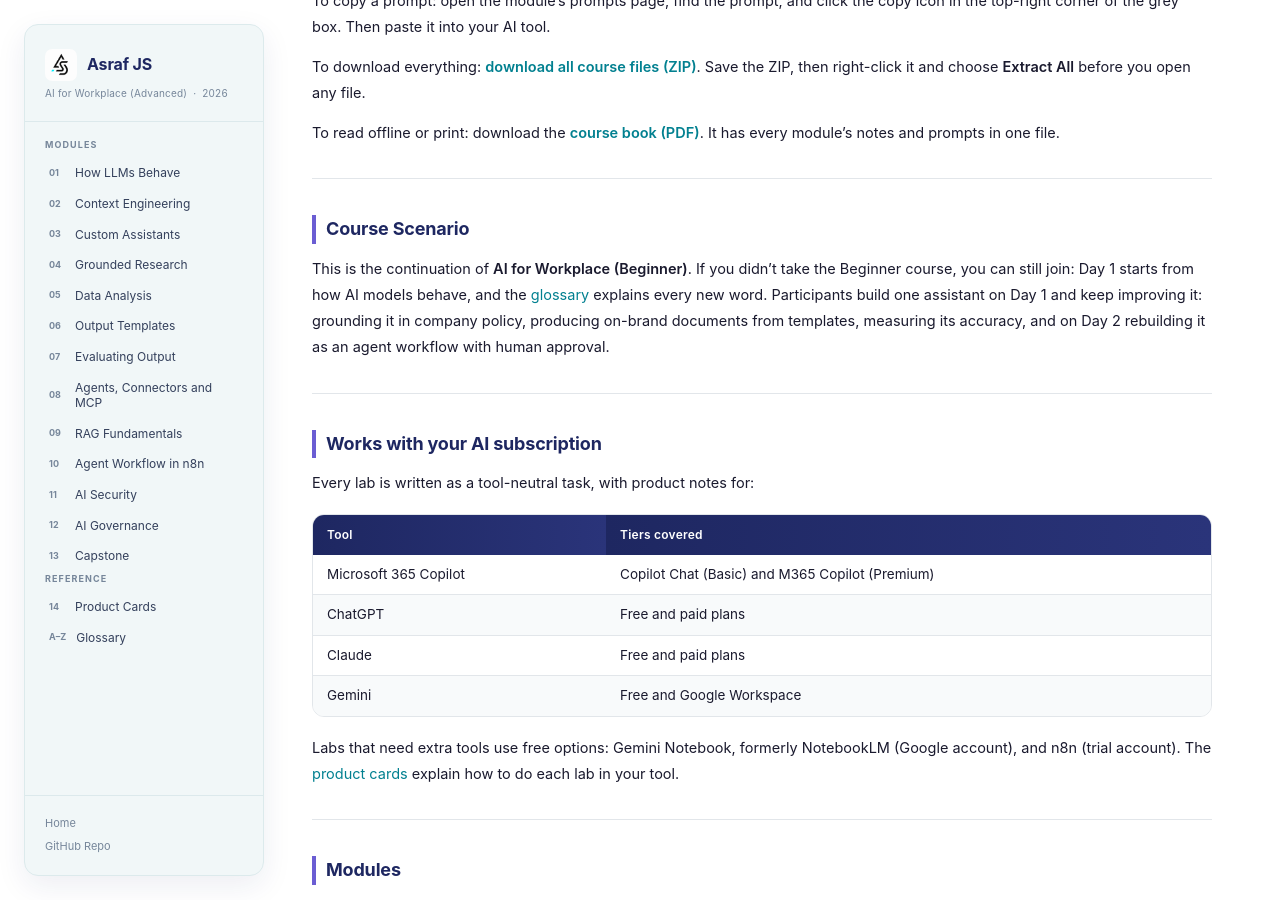
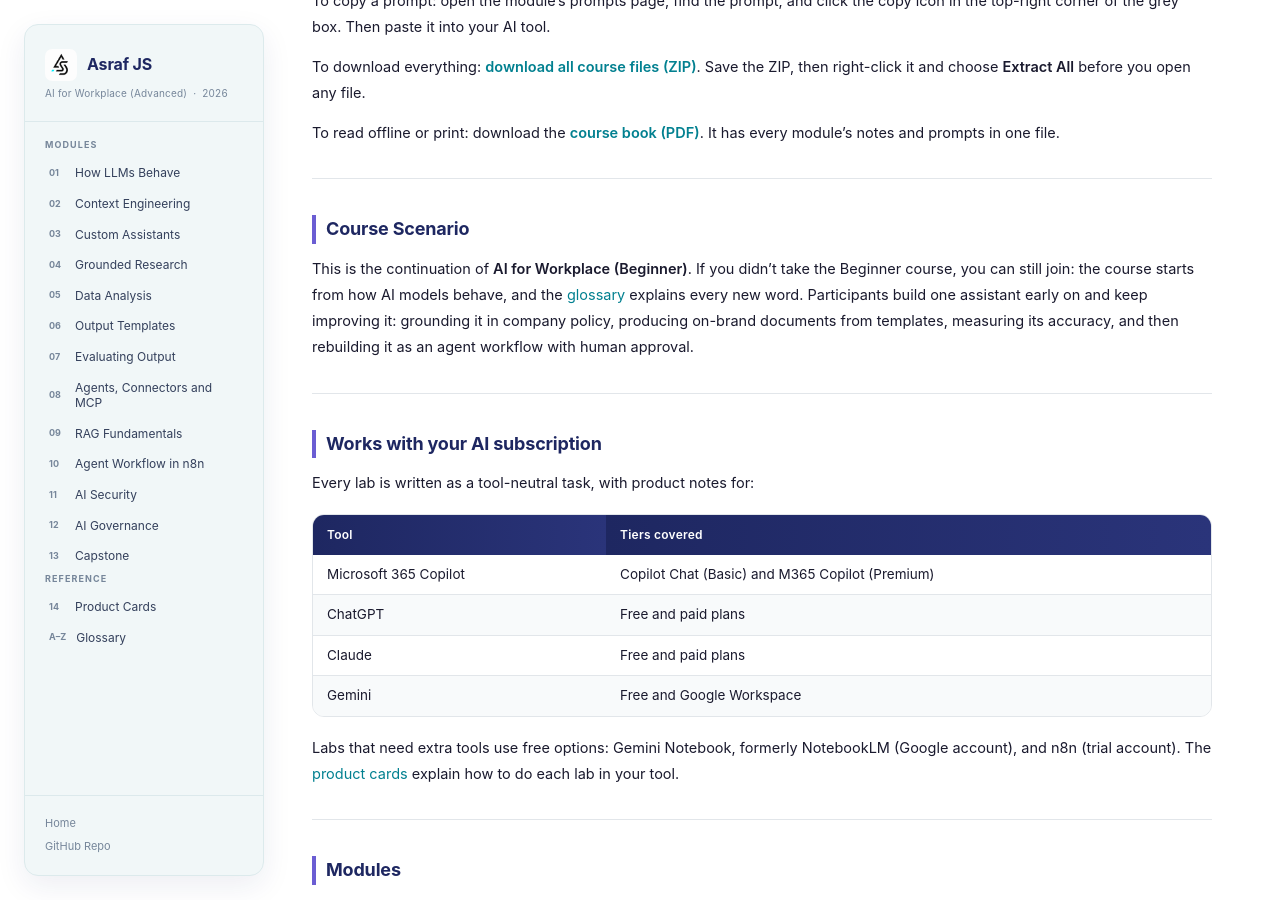
Before and after one commit to Asraf-JS/AI-for-Workplace-Advanced, a Jekyll site: the page built from index.md, in a window 1280 px wide and 900 px high, scrolled down 814 px. Built offline with Jekyll 4.4.1, drawn with Linux system fonts in a browser that asks for light colours; some of the changed text lies outside the part shown.

Commit message:
Remove remaining Day 1 and Day 2 mentions from participant pages
Module text now refers to modules by number (Module 02 points to Module 10
for JSON, and Modules 08, 10, 12 and 13 say 'earlier' or name the module).
The home page, book introduction, program flow banner and book lead say
'stage by stage' instead of splitting by day. The course length (two-day)
stays, and the trainer deck keeps its day plan.

Co-Authored-By: Claude Opus 5.5 <noreply@anthropic.com>
Claude-Session: https://claude.ai/code/session_01F3jTzTeVDh4aZxEw8vbSHh

```diff
--- a/_design/program-flow.html
+++ b/_design/program-flow.html
@@ -140,9 +140,9 @@ document.documentElement.style.setProperty("--canvas-w", canvasW + "px");
 const html = [];
 html.push(`<div class="kicker">COPILOT &nbsp;·&nbsp; CHATGPT &nbsp;·&nbsp; CLAUDE &nbsp;·&nbsp; GEMINI &nbsp;·&nbsp; 2 DAYS</div>`);
 html.push(`<h1>Your Advanced AI <span class="grad">Training Journey</span></h1>`);
-html.push(`<p class="lead">One assistant, built on Day 1 and improved on Day 2: <strong>grounded, tested, automated and governed</strong>.</p>`);
+html.push(`<p class="lead">One assistant, built once and improved module by module: <strong>grounded, tested, automated and governed</strong>.</p>`);
 html.push(`<div class="label" style="left:${pad}px">FOUNDATIONS</div>`);
-html.push(`<div class="label" style="left:${startX}px">DAY 1 AND DAY 2, STAGE BY STAGE</div>`);
+html.push(`<div class="label" style="left:${startX}px">STAGE BY STAGE</div>`);
 
 const foundTops = [267, 437], foundH = [154, 153];
 FOUNDATIONS.forEach((f, i) => html.push(
--- a/book/book.config.json
+++ b/book/book.config.json
@@ -9,7 +9,7 @@
   ],
   "runningTitle": "AI for Workplace (Advanced)",
   "subtitle": "Two-day participant guide",
-  "blurb": "Build one assistant on Day 1 and keep improving it: ground it in company policy, produce on-brand documents from templates, measure its accuracy, then rebuild it as an agent workflow with human approval. Works with Copilot, ChatGPT, Claude and Gemini.",
+  "blurb": "Build one assistant and keep improving it: ground it in company policy, produce on-brand documents from templates, measure its accuracy, then rebuild it as an agent workflow with human approval. Works with Copilot, ChatGPT, Claude and Gemini.",
   "coverIcons": [
     "chat",
     "doc",
@@ -114,7 +114,7 @@
   "backCover": "This book accompanies the two-day AI for Workplace (Advanced) course, the continuation of AI for Workplace (Beginner). Participants build a Procurement Quotation Checker for the fictional company Sinar Maju Sdn Bhd and keep improving it: grounding it in company policy, producing on-brand documents from templates, measuring its accuracy, and rebuilding it as an agent workflow with human approval, before covering AI security and governance in the Malaysian context. Every lab works with Copilot, ChatGPT, Claude or Gemini.",
   "programFlow": {
     "title": "Your Advanced AI training journey",
-    "lead": "One assistant, built on Day 1 and improved on Day 2: grounded, tested, automated and governed.",
+    "lead": "One assistant, built once and improved module by module: grounded, tested, automated and governed.",
     "foundations": [
       {
         "n": 1,
--- a/index.md
+++ b/index.md
@@ -33,7 +33,7 @@ To read offline or print: download the **[course book (PDF)](./AI-for-Workplace-
 
 ## Course Scenario
 
-This is the continuation of **AI for Workplace (Beginner)**. If you didn't take the Beginner course, you can still join: Day 1 starts from how AI models behave, and the [glossary](./14-product-cards/glossary.md) explains every new word. Participants build one assistant on Day 1 and keep improving it: grounding it in company policy, producing on-brand documents from templates, measuring its accuracy, and on Day 2 rebuilding it as an agent workflow with human approval.
+This is the continuation of **AI for Workplace (Beginner)**. If you didn't take the Beginner course, you can still join: the course starts from how AI models behave, and the [glossary](./14-product-cards/glossary.md) explains every new word. Participants build one assistant early on and keep improving it: grounding it in company policy, producing on-brand documents from templates, measuring its accuracy, and then rebuilding it as an agent workflow with human approval.
 
 ---
 
@@ -83,7 +83,7 @@ Please do not upload real company, customer or personal data into any AI tool du
 
 ## Before You Start
 
-You will need a laptop with desktop Word, Excel and PowerPoint, access to at least one of the AI tools above, and a Google account for Gemini Notebook (formerly NotebookLM). Your trainer will share n8n access details before Day 2. If your company blocks any of these tools, see [If your company blocks a tool](./14-product-cards/locked-down.md). New words are explained in the [glossary](./14-product-cards/glossary.md).
+You will need a laptop with desktop Word, Excel and PowerPoint, access to at least one of the AI tools above, and a Google account for Gemini Notebook (formerly NotebookLM). Your trainer will share n8n access details before Module 10. If your company blocks any of these tools, see [If your company blocks a tool](./14-product-cards/locked-down.md). New words are explained in the [glossary](./14-product-cards/glossary.md).
 
 ---
 
```
Also changed, not shown: 02-context-engineering/README.md (+2 -2 lines), 08-agents-connectors-mcp/README.md (+1 -1 lines), 10-n8n-agent-workflow/README.md (+2 -2 lines), 12-ai-governance/README.md (+2 -2 lines), 13-capstone/README.md (+1 -1 lines), CLAUDE.md (+1 -1 lines), book/front/introduction.md (+2 -2 lines), README.md, program-flow.png, 1 other file.
